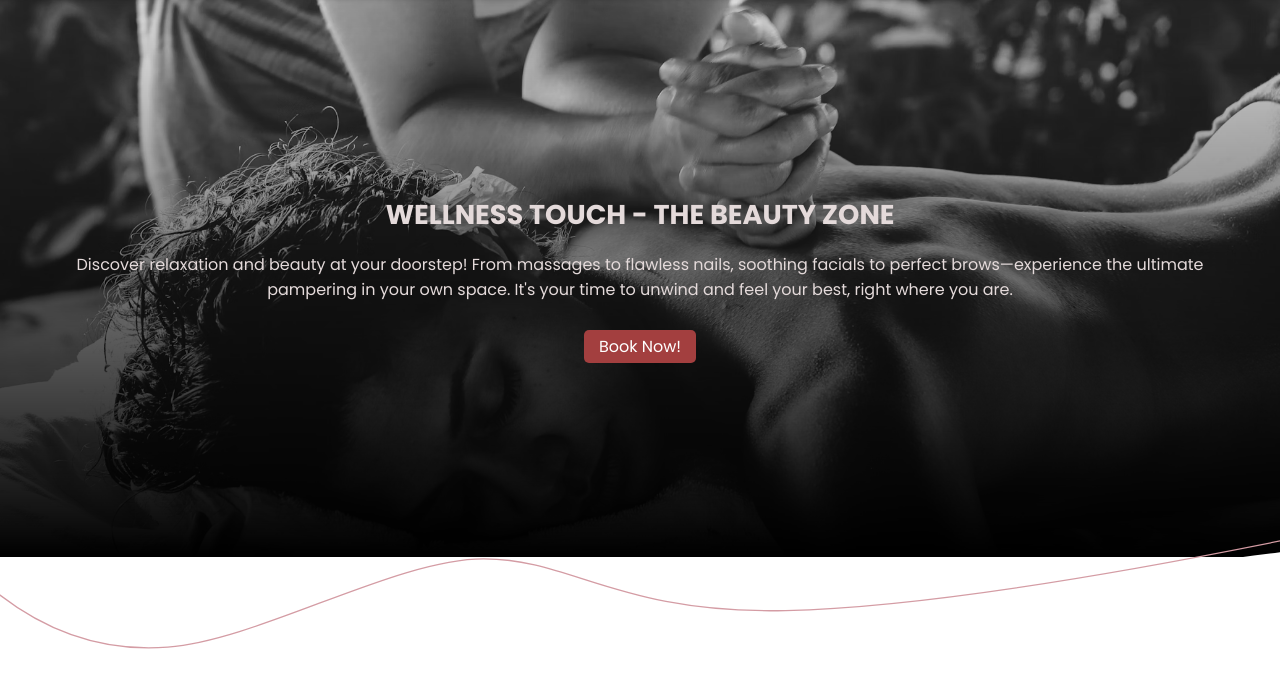
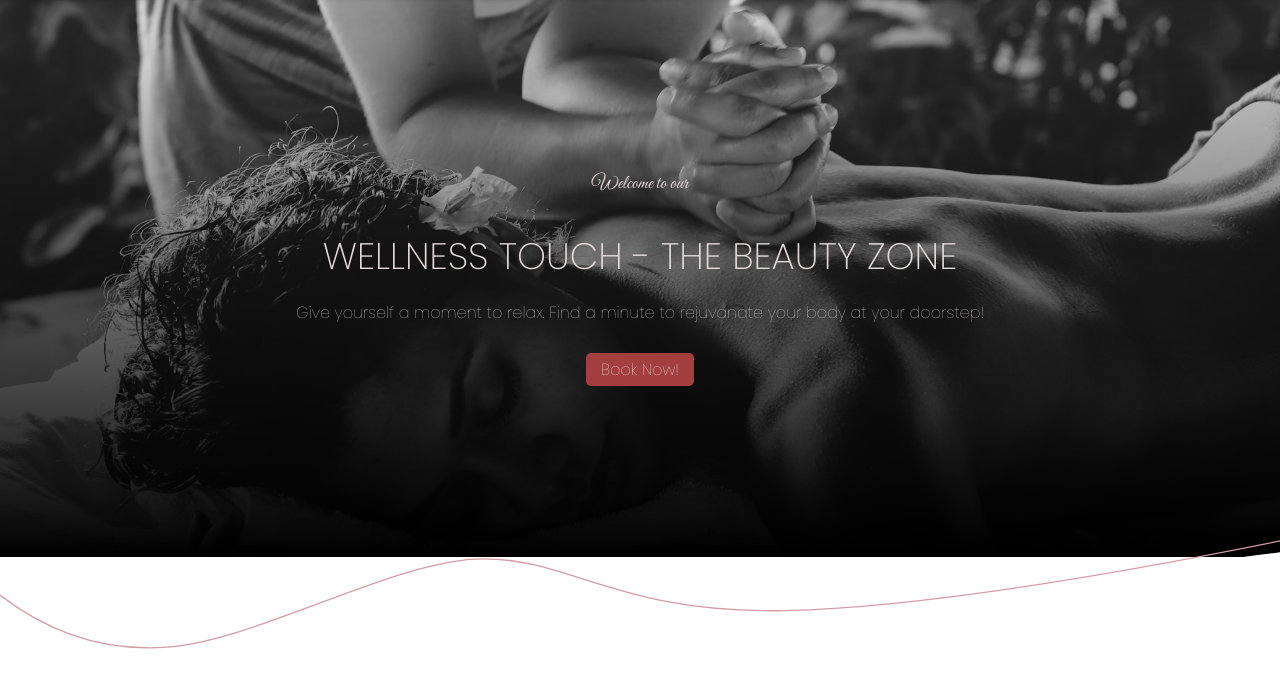
Before and after one commit to ric2thiss/wellnesstouch, a plain HTML site: page index.html in a window 1280 px wide. Shown: the part 114-800 px from the top of the page. Drawn offline with Linux system fonts and the light colour scheme.

Commit message:
font sizes and weights are adjusted

```diff
--- a/index.html
+++ b/index.html
@@ -36,9 +36,10 @@
             <section class="hero">
                 <section class="hero__container">
                     <div class="content">
+                        <p>Welcome to our</p>
                         <h1>Wellness Touch - The Beauty Zone</h1>
                         <p class="description">
-                            Discover relaxation and beauty at your doorstep! From massages to flawless nails, soothing facials to perfect brows—experience the ultimate pampering in your own space. It's your time to unwind and feel your best, right where you are.
+                            Give yourself a moment to relax. Find a minute to rejuvanate your body at your doorstep!
                         </p>
                         <a href="contact.html" class="hero-cta">Book Now!</a>
                     </div>
--- a/styles.css
+++ b/styles.css
@@ -1,5 +1,5 @@
 @import url('https://fonts.googleapis.com/css2?family=Poppins:wght@100;200;300;400;500;600;700;800&display=swap');
-
+@import url('https://fonts.googleapis.com/css2?family=Great+Vibes&display=swap');
 * {
     margin: 0;
     padding: 0;
@@ -97,10 +97,16 @@
     max-width: 90%;
     margin: 0 auto;
     text-align: center;
-
+}
+.hero__container .content  > p:nth-child(1){
+    font-family: "Great Vibes", cursive;
+    font-weight: 400;
+    font-size: 1.2rem;
+    font-style: normal;
 }
 .hero__container .content > h1{
-    font-size: 1.7rem;
+    font-size: 2.3rem;
+    font-weight: 200;
     margin-bottom: 1rem;
     text-transform: uppercase;
     color: #E4DADA;
@@ -109,11 +115,13 @@
 .hero__container .content > p{
     color: #E4DADA;
     font-size: 1rem;
+    font-weight: 100;
     margin-bottom: 2rem;
 }
 .hero__container .content > a {
     background-color: #A33F3F;
     color: #fff;
+    font-weight: 100;
     text-decoration: none;
     padding: 5px 15px;
     border-radius: 5px; /* Adding some rounding for better aesthetics */
```
